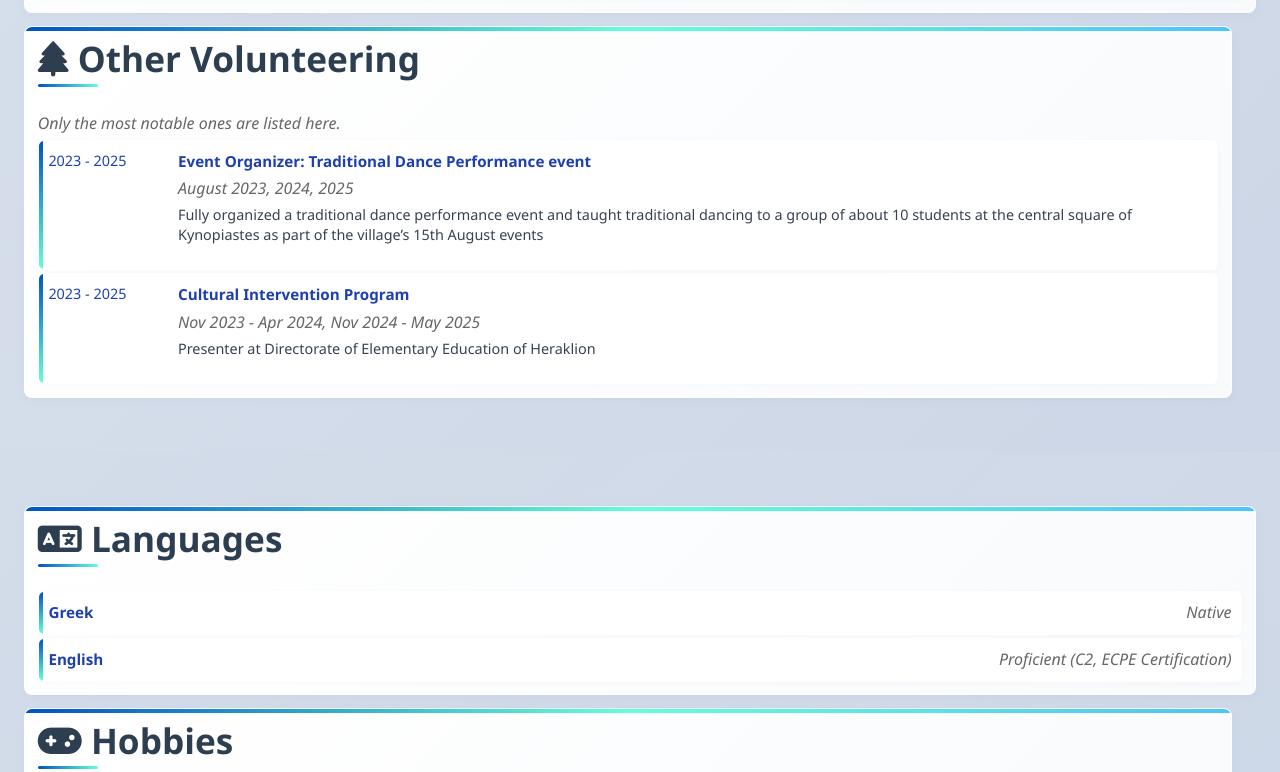
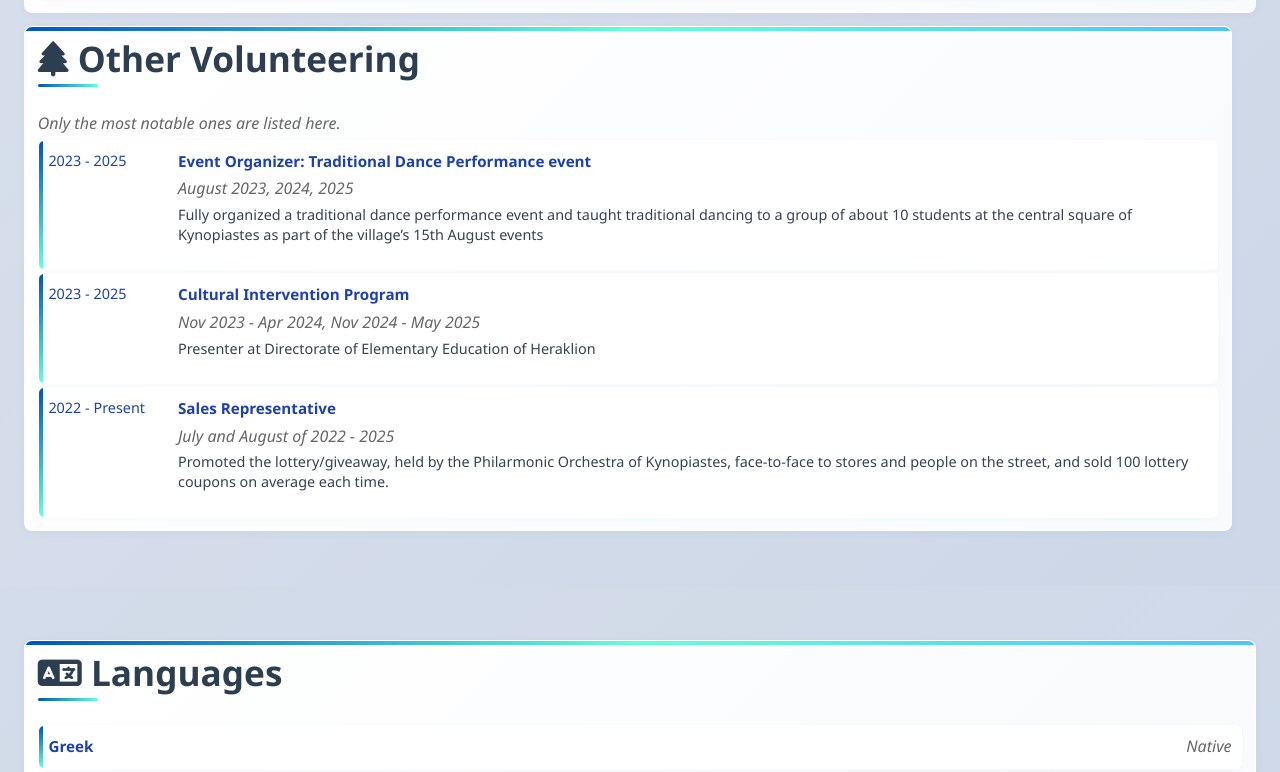
Before and after one commit to VZervos/PersonalWebpage, a website: page index.html in a window 1280 px wide. Shown: the part 7380-8152 px from the top of the page. Drawn offline with nearby package versions, Linux system fonts and the light colour scheme.

Commit message:
11/3/2025

```diff
--- a/index.html
+++ b/index.html
@@ -960,6 +960,23 @@
                                     </div>
                                 </div>
                             </div>
+                            <div class="entry">
+                                <div class="left-col">
+                                    <div class="date">2022 - Present</div>
+                                </div>
+                                <div class="right-col">
+                                    <div class="title">
+                                        Sales Representative
+                                    </div>
+                                    <div class="institution">
+                                        July and August of 2022 - 2025
+                                    </div>
+                                    <div class="details">
+                                        <p>Promoted the lottery/giveaway, held by the Philarmonic Orchestra of Kynopiastes, face-to-face to stores and people on the street, and sold 100 lottery coupons on average each time.
+                                        </p>
+                                    </div>
+                                </div>
+                            </div>
                         </div>
                     </div>
                 </div>
```
